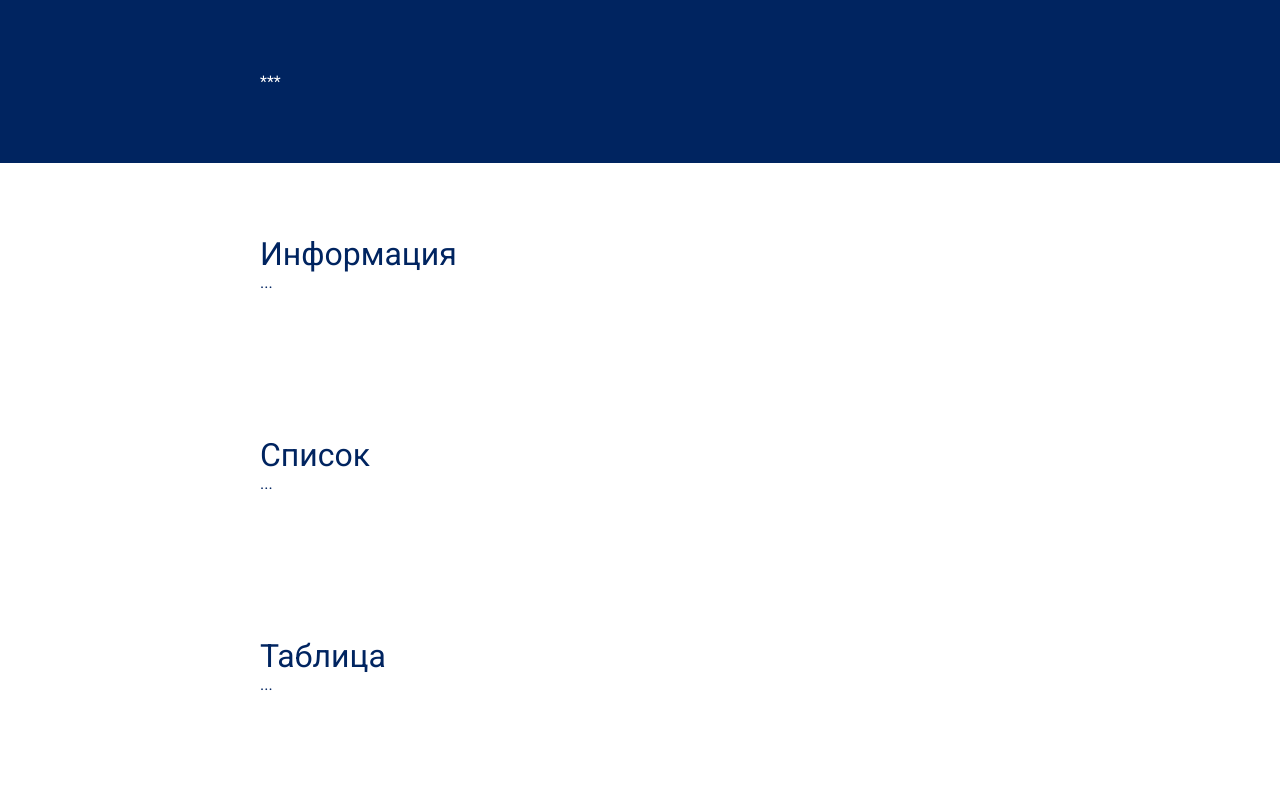
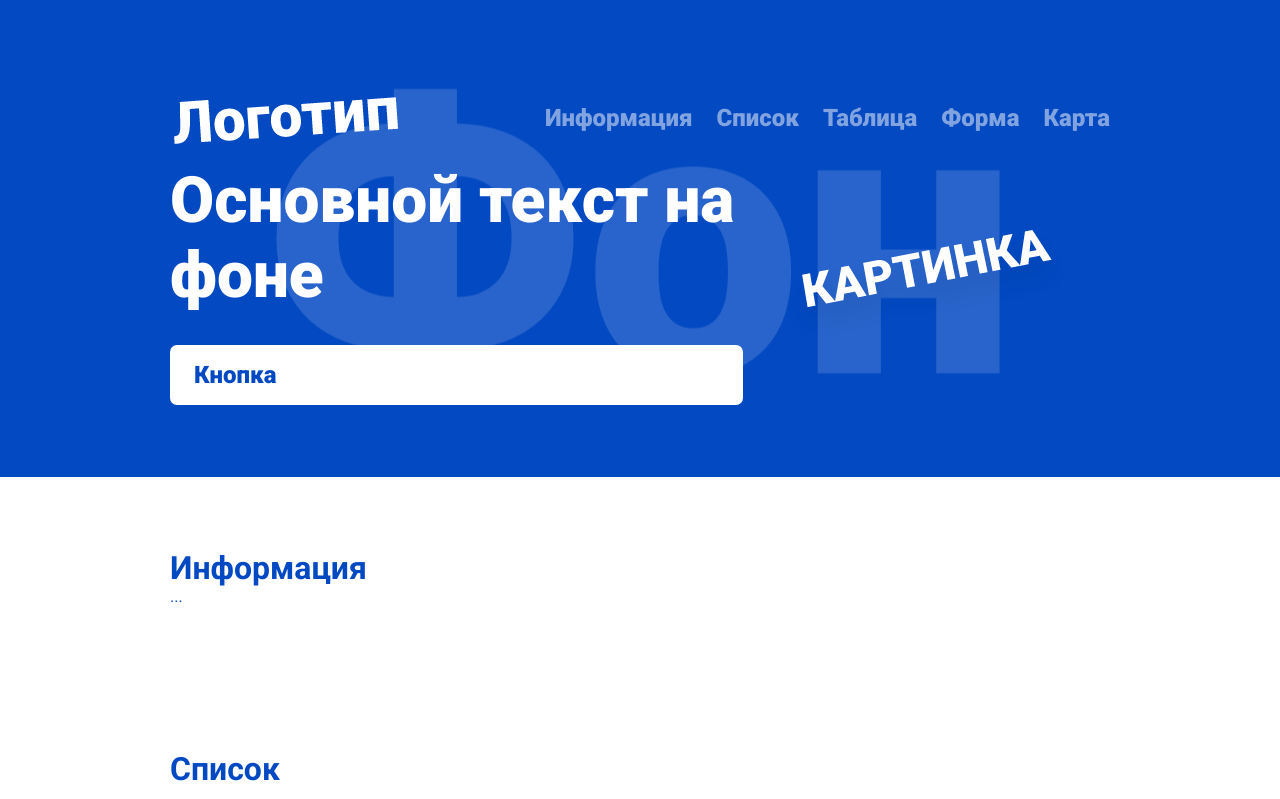
Before and after one commit to RomaG01/faq, a plain HTML site: page tutorial_6/index.html in a window 1280 px wide. Shown: the top 799 px of the page. Drawn offline with Linux system fonts and the light colour scheme.

Commit message:
Add files via upload

```diff
--- a/tutorial_6/index.html
+++ b/tutorial_6/index.html
@@ -14,9 +14,35 @@
 <body>
    <div>
      <div class="Landing">
-        <div class="Landing__section Landing__section_blue">
+        <div class="Landing__section Landing__section_blue Landing__section_image">
            <div class="Section">
-            ***
+              <div class="Section__header">
+                 <div class="Header__logotype">
+                    <img src="images/images/logotype_white.png"/>
+                 </div>
+                 <div class="Header__menu">
+                  <a class="Menu__link">Информация</a>
+                  <a class="Menu__link">Список</a>
+                  <a class="Menu__link">Таблица</a>
+                  <a class="Menu__link">Форма</a>
+                  <a class="Menu__link">Карта</a>
+                 </div>
+              </div>
+              <div class="Section__slider">
+                 <div class="Slider__content">
+                    <div class="Slider__info">
+                       <div class="Slider__text">
+                           Основной </or> текст на фоне
+                       </div>
+                       <div class="Slider__button">
+                           Кнопка
+                       </div>
+                    </div>
+                    <div class="Slider_image">
+                       <img src="images/images/image.png">
+                    </div>
+                 </div>
+              </div>
            </div>
         </div>
      </div>
@@ -63,7 +89,18 @@
       <div class="Landing">
         <div class="Landing__section Landing__section_blue">
            <div class="Section">
-            ***
+            <div class="Section_header">
+               <div class="Header_logotype">
+                  <img src="images/images/logotype_white.png"/>
+               </div>
+               <div class="Header_menu">
+                <a class="Menu_link">Информация</a>
+                <a class="Menu_link">Список</a>
+                <a class="Menu_link">Таблица</a>
+                <a class="Menu_link">Форма</a>
+                <a class="Menu_link">Карта</a>
+               </div>
+            </div>
         </div>
       </div>
      </div>
--- a/tutorial_6/style.css
+++ b/tutorial_6/style.css
@@ -6,7 +6,7 @@
 html,body {
     width: 100%;
     height: 100%;
-    color: #002460;
+    color: #0049c2;
     font-family: 'Roboto', sans-serif;
 }
 
@@ -28,16 +28,95 @@ html,body {
 }
 
 .Landing__section_blue {
-    background-color: #002460;
+    background-color: #0049c2;
     color: #ffffff;
 }
 
 .Section {
-    padding: 72px 0;
-    width: 760px;
+    padding: 72px;
+    width: 940px;
 }
 
 .Section__title {
     font-size: 32px;
-    font-weight: 700px;
+    font-weight: 700;
 }
+
+.Section__header {
+    display: flex;
+    flex-direction: row;
+    flex-wrap: nowrap;
+    align-content: center;
+    justify-content: space-between;
+    align-items: stretch;
+}
+
+.Header__logotype {
+
+}
+
+.Header__menu {
+    display: flex;
+    flex-direction: row;
+    flex-wrap: nowrap;
+    align-content: center;
+    justify-content: flex-end;
+    align-items: center;
+}
+
+.Menu__link {
+    font-size: 24px;
+    font-weight: 900;
+    margin-left: 24px;
+    cursor: pointer;
+    opacity: .5;
+    transition: opacity .25;
+}
+
+.Menu__link:hover {
+    opacity: 1;
+}
+
+.Section__slider {}
+
+.Slider__content {
+    display: flex;
+    flex-direction: row;
+    flex-wrap: nowrap;
+    justify-content: space-between;
+    align-items: center;
+    align-content: center;
+}
+
+.Slider__info {}
+
+.Slider__text {
+    font-size: 64px;
+    font-weight: 900;
+    margin-bottom: 32px;
+}
+
+.Slider__button {
+    font-size: 24px;
+    font-weight: 900;
+    padding: 16px 24px;
+    border-radius: 7px;
+    background-color: #ffffff;
+    color: #0049c2;
+}
+
+.Slider_image {
+    width: 50%;
+    display: flex;
+    flex-direction: row;
+    flex-wrap: nowrap;
+    align-content: center;
+    justify-content: center;
+    align-items: center;
+}
+
+.Landing__section_image {
+    background-image: url('images/images/background_image.png');
+    background-repeat: no-repeat;
+    background-position: center;
+}
```
Lines whose indentation alone changed are shown as unchanged.
